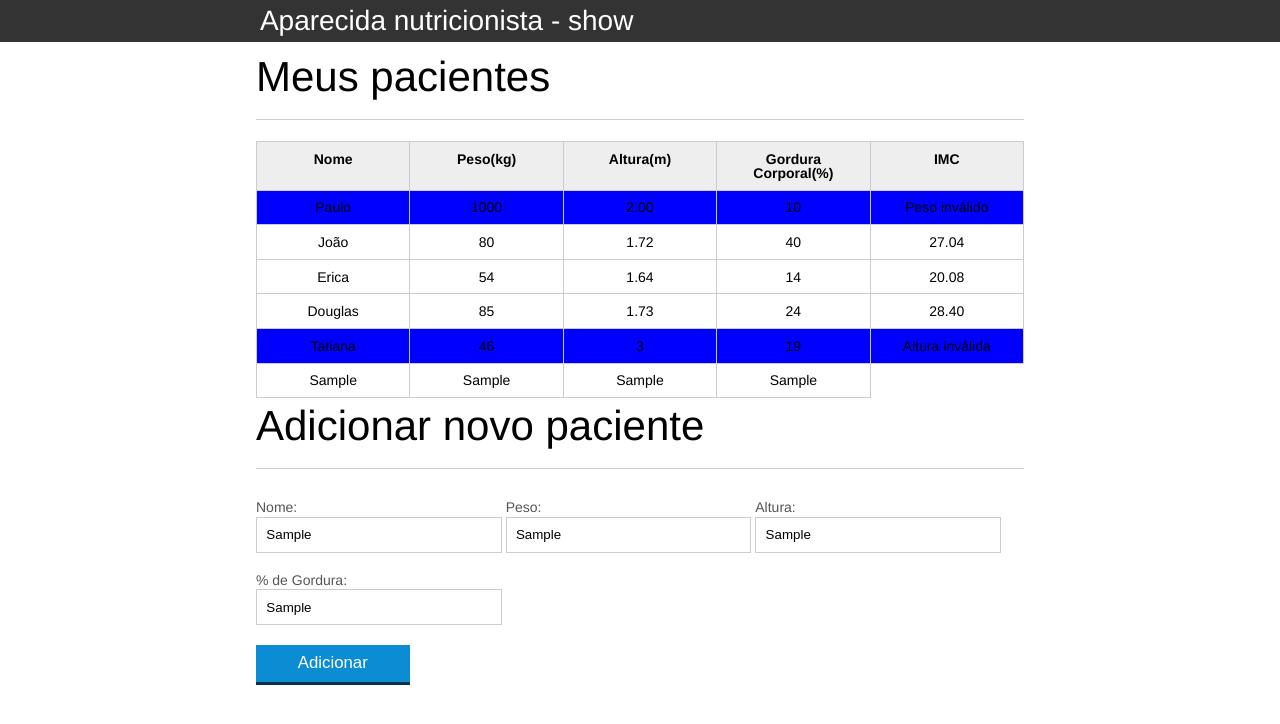
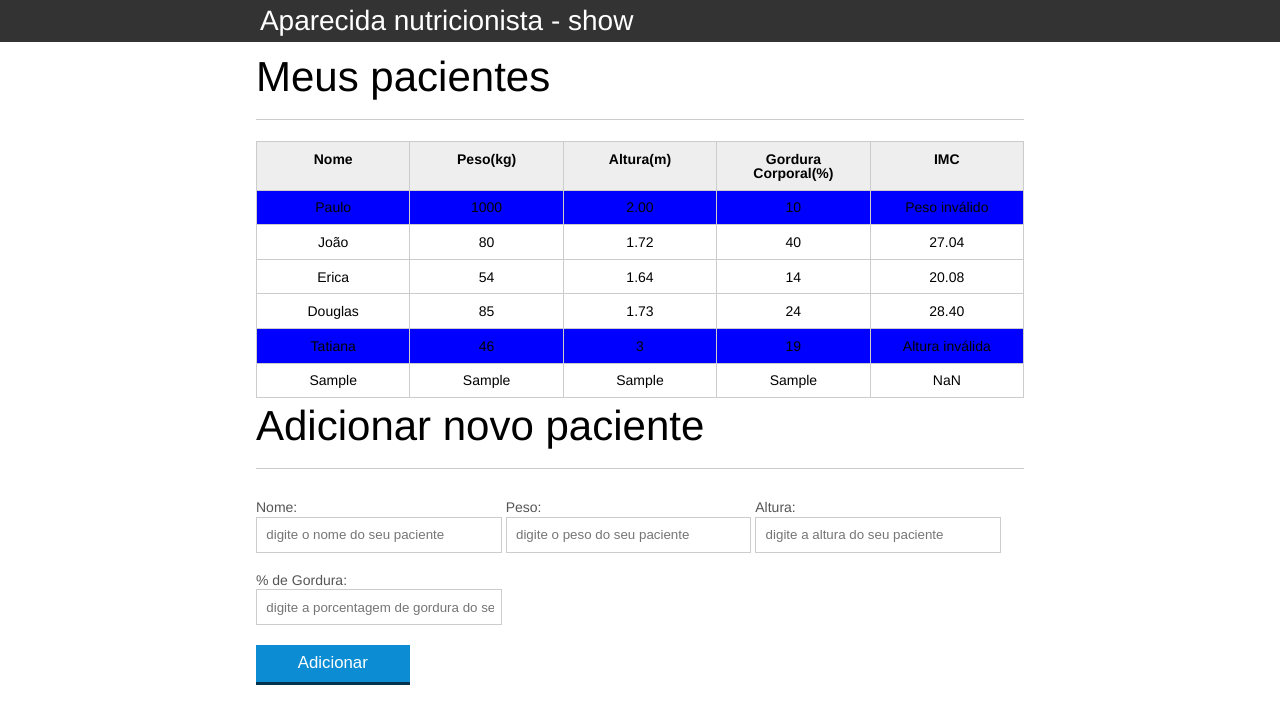
Before and after one commit to DevDouglasConectado/javascript-programando-na-linguagem-web-ALURA, a plain HTML site: page introducao-javascript-inicial/index.html in a window 1280 px wide. Both pictures are taken after typing "Sample", "Sample", "Sample", "Sample" into the empty fields and a click on the button "Adicionar". Drawn offline with Linux system fonts and the light colour scheme.

Commit message:
enviando codigos

```diff
--- a/introducao-javascript-inicial/index.html
+++ b/introducao-javascript-inicial/index.html
@@ -96,6 +96,9 @@
         <button id="adicionar-paciente" class="botao bto-principal">Adicionar</button>
     </form>
 </section>
-         <script src="js/principal.js"></script>
+         <script src="js/calcula-imc.js"></script>
+		 <script src="js/form.js"></script>
+
+
 	</body>
 </html>
--- /dev/null
+++ b/introducao-javascript-inicial/js/calcula-imc.js
@@ -0,0 +1,53 @@
+
+var titulo = document.querySelector(".titulo");
+titulo.textContent = "Aparecida nutricionista - show";
+
+var pacientes = document.querySelectorAll(".paciente");
+/*console.log(pacientes);  */
+
+for (var i = 0; i < pacientes.length; i++) {
+    console.log(pacientes[i]);
+
+    var paciente = pacientes[i];
+    /*peso*/
+    var tdPeso = paciente.querySelector(".info-peso");
+    var peso = tdPeso.textContent;
+    /*altura*/
+    var tdAltura = paciente.querySelector(".info-altura");
+    var altura = tdAltura.textContent;
+
+    var tdImc = paciente.querySelector(".info-imc");
+
+    var pesoEhValido = true;
+    var alturaEhValida = true;
+
+    if (peso <= 0 || peso >= 1000) {
+        console.log("Peso inválido!");
+        pesoEhValido = false;
+        tdImc.textContent = "Peso inválido";
+        paciente.classList.add("paciente-invalido");
+        /**style:para acessa os estilos.
+         * textContent: acessa o conteudo de texto HTML
+         * classList: retorna todas as classes daquele objeto,retorna alguns metodos
+         * metodo .add - permite adicionar uma nova classe a quele obeto.
+         */
+         /* paciente.style.backgroudColor = "red";*/
+    }
+    if (altura <= 0 || altura >= 3.00) {
+        console.log("Altura inválida!");
+        alturaEhValida = false;
+        tdImc.textContent = "Altura inválida";
+        paciente.classList.add("paciente-invalido");
+    }
+    if (alturaEhValida && pesoEhValido) {
+        var imc = calculaImc(peso,altura);
+        tdImc.textContent = imc;
+    }
+}
+
+function calculaImc(peso,altura){
+     var imc = 0;
+      imc = peso / (altura * altura);
+
+      return imc.toFixed(2);
+}
--- /dev/null
+++ b/introducao-javascript-inicial/js/form.js
@@ -0,0 +1,49 @@
+var botaoAdicionar = document.querySelector("#adicionar-paciente");
+botaoAdicionar.addEventListener("click",function(event){
+   event.preventDefault();
+
+   var form = document.querySelector("#form-adiciona")
+
+   var paciente = obtemPacienteDoFormulario(form);
+
+   var pacienteTr = montarTr(paciente);
+
+   var tabela = document.querySelector("#tabela-pacientes");
+
+   tabela.appendChild(pacienteTr);
+
+   form.reset();
+
+});
+
+function obtemPacienteDoFormulario(form){
+
+    var paciente = {
+        nome :  form.nome.value,
+        peso : form.peso.value,
+        altura: form.altura.value,
+        gordura : form.gordura.value,
+         imc: calculaImc(form.peso.value, form.altura.value)
+    }
+
+    return paciente;
+}
+function montarTr(paciente){
+   var pacienteTr = document.createElement("tr");
+   pacienteTr.classList.add("pacinte");
+
+   pacienteTr.appendChild(montarTd(paciente.nome, "info-nome"));
+   pacienteTr.appendChild(montarTd(paciente.peso,"info-peso"));
+   pacienteTr.appendChild(montarTd(paciente.altura, "info-altura"));
+   pacienteTr.appendChild(montarTd(paciente.gordura, "info-gordura"));
+   pacienteTr.appendChild(montarTd(paciente.imc, "info-imc"));
+
+    return pacienteTr;
+}
+
+function montarTd(dado,classe){
+    var td = document.createElement("td");
+    td.textContent = dado;
+    td.classList.add(classe);
+    return td;
+}
--- a/introducao-javascript-inicial/js/principal.js
+++ /dev/null
@@ -1,92 +0,0 @@
-
-var titulo = document.querySelector(".titulo");
-titulo.textContent = "Aparecida nutricionista - show";
-
-var pacientes = document.querySelectorAll(".paciente");
-console.log(pacientes);
-
-for (var i = 0; i < pacientes.length; i++) {
-    console.log(pacientes[i]);
-
-    var paciente = pacientes[i];
-    /*peso*/
-    var tdPeso = paciente.querySelector(".info-peso");
-    var peso = tdPeso.textContent;
-    /*altura*/
-    var tdAltura = paciente.querySelector(".info-altura");
-    var altura = tdAltura.textContent;
-
-    var tdImc = paciente.querySelector(".info-imc");
-
-    var pesoEhValido = true;
-    var alturaEhValida = true;
-
-    if (peso <= 0 || peso >= 1000) {
-        console.log("Peso inválido!");
-        pesoEhValido = false;
-        tdImc.textContent = "Peso inválido";
-        paciente.classList.add("paciente-invalido");
-        /**style:para acessa os estilos.
-         * textContent: acessa o conteudo de texto HTML
-         * classList: retorna todas as classes daquele objeto,retorna alguns metodos
-         * metodo .add - permite adicionar uma nova classe a quele obeto.
-         */
-         /* paciente.style.backgroudColor = "red";*/
-    }
-    if (altura <= 0 || altura >= 3.00) {
-        console.log("Altura inválida!");
-        alturaEhValida = false;
-        tdImc.textContent = "Altura inválida";
-        paciente.classList.add("paciente-invalido");
-    }
-    if (alturaEhValida && pesoEhValido) {
-        var imc = peso / (altura * altura);
-        tdImc.textContent = imc.toFixed(2);
-    }
-}
-/*
-titulo.addEventListener("click", function(){
-         console.log("Ola eu fui clicado");
-});
- titulo.addEventListener("click",mostraMensagem);
-
- function mostraMensagem(){
-     console.log("Ola eu fui clicado");
- }
-*/
-var botaoAdicionar = document.querySelector("#adicionar-paciente");
-botaoAdicionar.addEventListener("click",function(event){
-   event.preventDefault();
-
-   var form = document.querySelector("#form-adiciona")
-
-   var nome = form.nome.value;
-   var peso = form.peso.value;
-   var altura = form.altura.value;
-   var gordura = form.gordura.value;
-
-   var pacienteTr = document.createElement("tr");
-
-   var nomeTd = document.createElement("td");
-   var pesoTd = document.createElement("td");
-   var alturaTd = document.createElement("td");
-   var gorduraTd = document.createElement("td");
-   var imcTd = document.createElement("td");
-
-   nomeTd.textContent = nome;
-   pesoTd.textContent = peso;
-   alturaTd.textContent = altura;
-   gorduraTd.textContent = gordura;
-
-   pacienteTr.appendChild(nomeTd);
-   pacienteTr.appendChild(pesoTd);
-   pacienteTr.appendChild(alturaTd);
-   pacienteTr.appendChild(gorduraTd);
-
-   var tabela = document.querySelector('#tabela-pacientes');
-   tabela.appendChild(pacienteTr);
-
-});
-titulo.addEventListener("click",function(){
-    console.log("fui clicado");
-});
```
